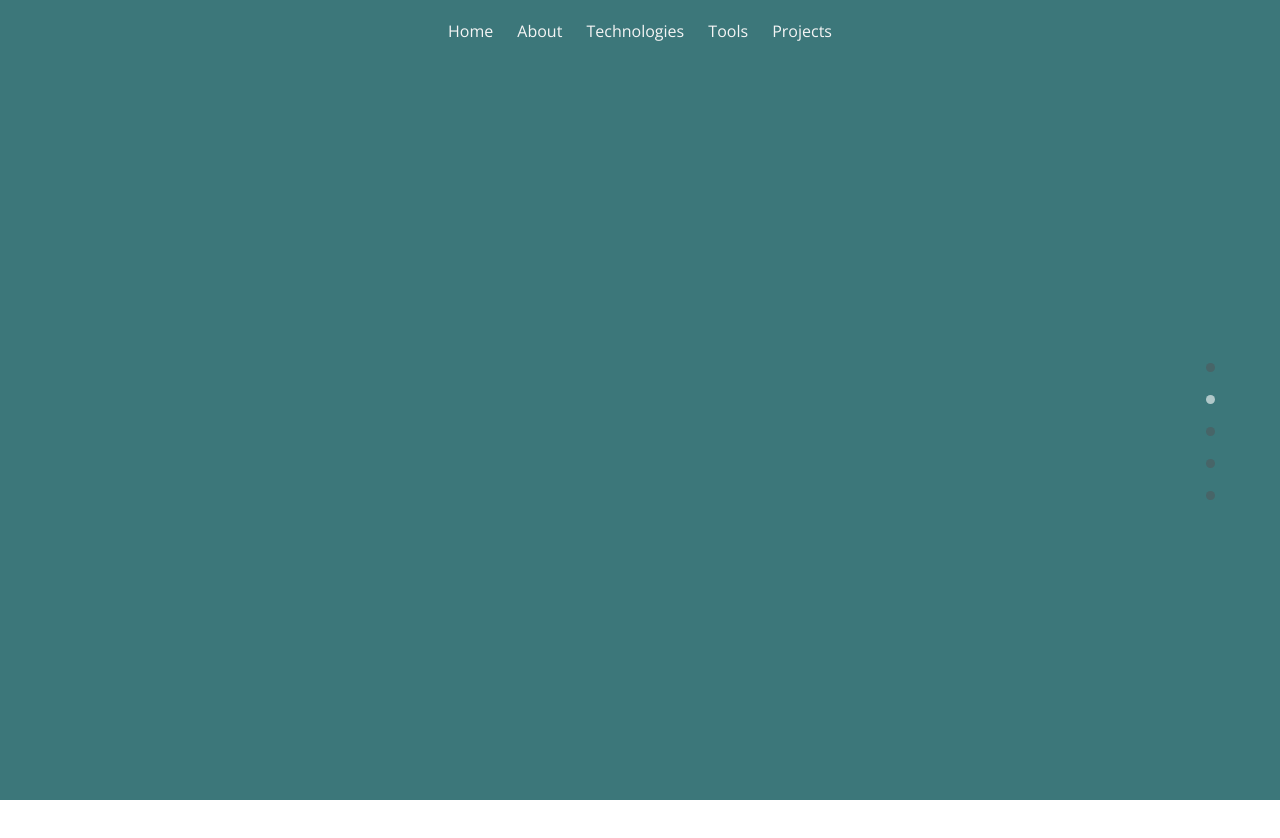
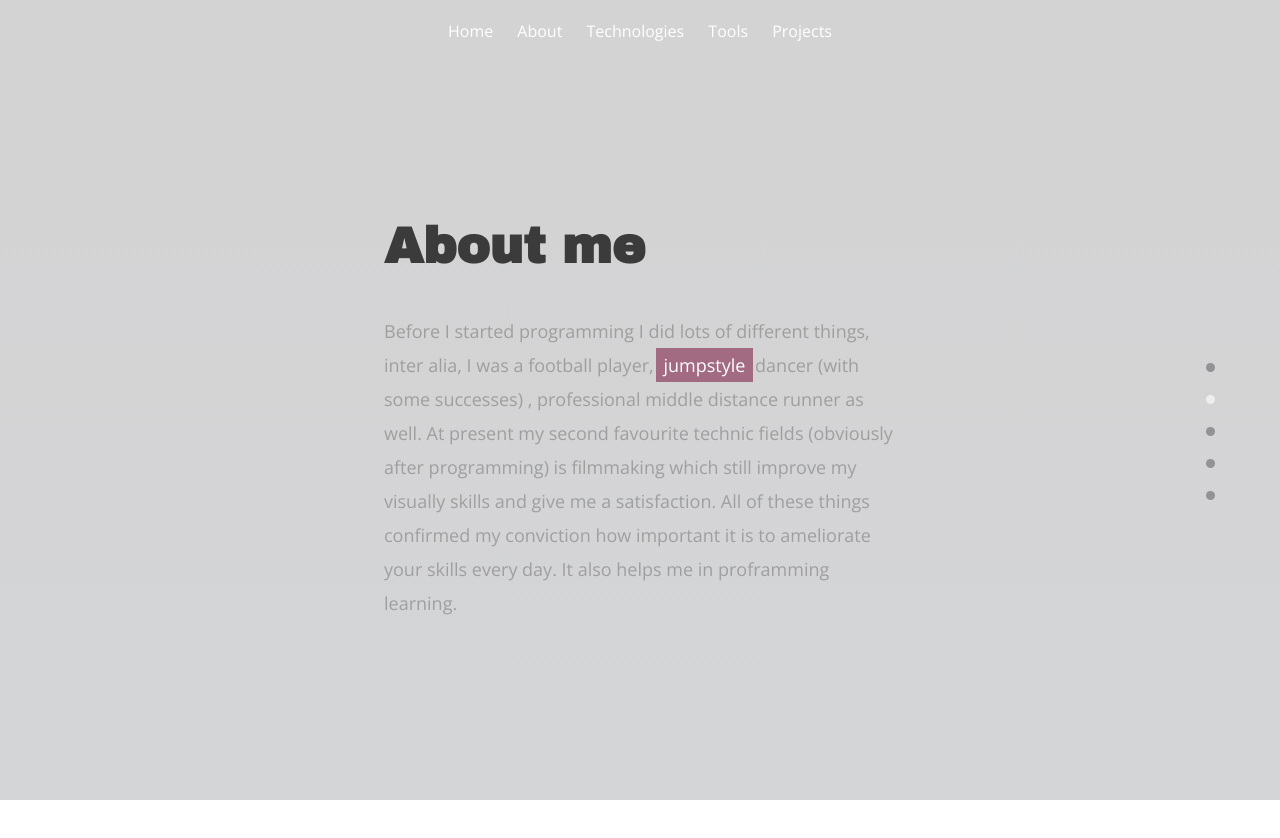
Before and after one commit to Dancikowski/Personal-Page, a React (Create React App) app: page / in a window 1280 px wide. Both pictures are taken after a click on the item "About". Shown: the top 838 px of the page. Built offline with nearby package versions, Linux system fonts and the light colour scheme.

Commit message:
Added About Page

```diff
--- a/src/App.css
+++ b/src/App.css
@@ -27,7 +27,7 @@ body {
     background: linear-gradient(-114.83deg, #d4cdb3 15%, #c9c1a0 15%, #d4cdb3); }
   .wrapper--About {
     z-index: -1;
-    background: #3c777a; }
+    background: linear-gradient(#d3d3d4 15%, #d4d5d6); }
   .wrapper--Technologies {
     z-index: -2;
     background: #8d885f; }
@@ -36,7 +36,7 @@ body {
     background: #c56a6a; }
   .wrapper--Projects {
     z-index: -4;
-    background: #435d80; }
+    background: linear-gradient(#794848 15%, #893859); }
 
 .animated {
   transform: translate3d(0, 0, 0);
@@ -60,7 +60,7 @@ body {
   justify-content: center;
   width: 30%;
   font-family: "Open Sans", sans-serif;
-  color: whitesmoke;
+  color: #fff;
   font-weight: 300; }
   .main-menu ul {
     list-style: none;
@@ -168,3 +168,73 @@ li:hover .tooltip {
         .home .tiny-info .social-buttons .btn img {
           height: 1.5rem;
           margin-left: 5px; }
+
+.about {
+  width: 100%;
+  height: 100%;
+  display: flex;
+  justify-content: center; }
+  .about .wrapper {
+    width: 80%; }
+    .about .wrapper .content {
+      width: 50%;
+      line-height: 1rem;
+      color: #51515166; }
+      .about .wrapper .content h3 {
+        color: #3b3b3b;
+        font-size: 50px; }
+      .about .wrapper .content .description {
+        font-size: 18px;
+        line-height: 1rem;
+        font-family: "Open Sans", sans-serif; }
+        .about .wrapper .content .description .jumpstyle {
+          background: #893858ab;
+          padding: 5px 3px;
+          color: #ffffff;
+          margin: 0 2px;
+          position: relative;
+          cursor: pointer; }
+          .about .wrapper .content .description .jumpstyle .info {
+            position: absolute;
+            width: 300px;
+            height: 150px;
+            top: -160px;
+            visibility: hidden;
+            left: -105px;
+            background: #fff;
+            box-shadow: 1px 5px 10px 2px rgba(0, 0, 0, 0.1);
+            opacity: 0;
+            transform: translate3d(0, 10px, 0);
+            transition: all 0.4s ease; }
+            .about .wrapper .content .description .jumpstyle .info p {
+              color: #6e6e6ed3;
+              font-size: 11px;
+              box-sizing: border-box;
+              padding-top: 25px;
+              padding: 5px;
+              margin-top: 20px; }
+            .about .wrapper .content .description .jumpstyle .info::before {
+              content: "What is this?";
+              position: absolute;
+              display: flex;
+              align-items: center;
+              width: 100%;
+              background: #6e6e6ed3;
+              height: 1.5rem;
+              line-height: 1rem;
+              box-sizing: border-box;
+              padding: 0px 5px;
+              font-size: 14px; }
+            .about .wrapper .content .description .jumpstyle .info::after {
+              content: "";
+              position: absolute;
+              width: 10px;
+              height: 10px;
+              transform: rotate(45deg);
+              top: 145px;
+              left: 145px;
+              background: #fff; }
+          .about .wrapper .content .description .jumpstyle:hover .info {
+            visibility: visible;
+            transform: translate3d(0, 0, 0);
+            opacity: 0.97; }
--- a/src/App.js
+++ b/src/App.js
@@ -21,7 +21,6 @@ class App extends Component {
 		};
 
 		window.addEventListener("keydown", event => {
-			console.log(event.keyCode);
 			if (event.keyCode === 40) this.signleScrollDown();
 			if (event.keyCode === 38) this.singleScrollUp();
 		});
@@ -30,8 +29,6 @@ class App extends Component {
 			scrollStatus.wheeling = true;
 			if (!scrollStatus.functionCall) {
 				if (e.deltaY > 0) {
-					this.state.components.indexOf(this.state.selected) !==
-						this.state.components.slice(-1)[0] &&
 					this.signleScrollDown();
 				}
 				if (e.deltaY < 0) {
@@ -40,26 +37,30 @@ class App extends Component {
 				scrollStatus.functionCall = true;
 			}
 
-			window.setTimeout(() => {
+			setTimeout(() => {
 				scrollStatus.wheeling = false;
 				scrollStatus.functionCall = false;
-			}, 1500);
+			}, 2200);
 		});
 	}
 
 	signleScrollDown() {
+		this.state.selected !== this.state.components.slice(-1)[0] &&
 			this.setState({
 				selected: this.state.components[
 					this.state.components.indexOf(this.state.selected) + 1
 				],
 			});
+		console.log(this.state.selected);
 	}
 	singleScrollUp() {
+		this.state.selected !== this.state.components[0] &&
 			this.setState({
 				selected: this.state.components[
 					this.state.components.indexOf(this.state.selected) - 1
 				],
 			});
+		console.log(this.state.selected);
 	}
 
 	handleUpdateSelected = component => {
@@ -85,6 +86,7 @@ class App extends Component {
 							<Menu
 								Update={this.handleUpdateSelected}
 								name={name}
+								key={name}
 							/>
 						))}
 					</ul>
@@ -94,7 +96,7 @@ class App extends Component {
 						key={name}
 						state={this.state}
 						name={name}
-						unvisible={this.state.begin !== name && "unvisible"}
+						unvisible={this.state.begin !== name ? "unvisible" : ""}
 						position={
 							this.state.components.indexOf(
 								this.state.components[index]
--- a/src/App.scss
+++ b/src/App.scss
@@ -36,7 +36,7 @@ body {
 	}
 	&--About {
 		z-index: -1;
-		background: #3c777a;
+		background: linear-gradient(#d3d3d4 15%, #d4d5d6);
 	}
 
 	&--Technologies {
@@ -50,7 +50,7 @@ body {
 	}
 	&--Projects {
 		z-index: -4;
-		background: #435d80;
+		background: linear-gradient(#794848 15%, #893859);
 	}
 }
 
@@ -79,7 +79,7 @@ body {
 	justify-content: center;
 	width: 30%;
 	font-family: "Open Sans", sans-serif;
-	color: whitesmoke;
+	color: #fff;
 	font-weight: 300;
 
 	& ul {
@@ -210,3 +210,90 @@ li:hover .tooltip {
 		}
 	}
 }
+
+.about {
+	width: 100%;
+	height: 100%;
+	display: flex;
+	justify-content: center;
+	& .wrapper {
+		width: 80%;
+		& .content {
+			width: 50%;
+			line-height: 1rem;
+			color: #51515166;
+			& h3 {
+				color: #3b3b3b;
+				font-size: 50px;
+			}
+			& .description {
+				font-size: 18px;
+				line-height: 1rem;
+				font-family: "Open Sans", sans-serif;
+
+				& .jumpstyle {
+					background: #893858ab;
+					padding: 5px 3px;
+					color: #ffffff;
+					margin: 0 2px;
+					position: relative;
+					cursor: pointer;
+
+					& .info {
+						position: absolute;
+						width: 300px;
+						height: 150px;
+						top: -160px;
+						visibility: hidden;
+						left: -105px;
+						background: #fff;
+						box-shadow: 1px 5px 10px 2px rgba(0, 0, 0, 0.1);
+						opacity: 0;
+						transform: translate3d(0, 10px, 0);
+						transition: all 0.4s ease;
+
+						& p {
+							color: #6e6e6ed3;
+							font-size: 11px;
+							box-sizing: border-box;
+							padding-top: 25px;
+							padding: 5px;
+							margin-top: 20px;
+						}
+
+						&::before {
+							content: "What is this?";
+							position: absolute;
+							display: flex;
+							align-items: center;
+							width: 100%;
+							background: #6e6e6ed3;
+							height: 1.5rem;
+							line-height: 1rem;
+							box-sizing: border-box;
+							padding: 0px 5px;
+							font-size: 14px;
+						}
+
+						&::after {
+							content: "";
+							position: absolute;
+							width: 10px;
+							height: 10px;
+							transform: rotate(45deg);
+							top: 145px;
+							left: 145px;
+							background: #fff;
+						}
+					}
+
+					&:hover .info {
+						visibility: visible;
+						transform: translate3d(0, 0, 0);
+						opacity: 0.97;
+					}
+				}
+			}
+		}
+	}
+}
--- /dev/null
+++ b/src/components/About.jsx
@@ -0,0 +1,44 @@
+import React from "react";
+
+const About = () => {
+	return (
+		<div className="about">
+			<div className="wrapper">
+				<div className="about-illustrations" />
+				<div className="content">
+					<h3>About me</h3>
+					<span className="description">
+						Before I started programming I did lots of different
+						things, inter alia, I was a football player,
+						<span className="jumpstyle">
+							{" "}
+							jumpstyle{" "}
+							<span className="info">
+								<p>
+									Jumpstyle, originally known simply as jump,
+									was created in Belgium and started in 1997.
+									It was a short-lived small genre that didn't
+									gain popularity in its original form.
+									However, it came back to the public during
+									the turn of the century, and fandom began
+									increasing throughout Europe after
+									undergoing significant changes in Germany in
+									early 2003.
+								</p>
+							</span>
+						</span>
+						dancer (with some successes) , professional middle
+						distance runner as well. At present my second favourite
+						technic fields (obviously after programming) is
+						filmmaking which still improve my visually skills and
+						give me a satisfaction. All of these things confirmed my
+						conviction how important it is to ameliorate your skills
+						every day. It also helps me in proframming learning.
+					</span>
+				</div>
+			</div>
+		</div>
+	);
+};
+
+export default About;
--- a/src/components/DotButtons.jsx
+++ b/src/components/DotButtons.jsx
@@ -1,4 +1,4 @@
-import React, { Component } from "react";
+import React from "react";
 
 const DotButtons = props => {
 	return (
--- a/src/components/Home.jsx
+++ b/src/components/Home.jsx
@@ -10,7 +10,7 @@ class Home extends Component {
 					<div className="title">
 						<span className="title--text">My name is Damian</span>
 					</div>
-					<div class="card dots" />
+					<div className="card dots" />
 					<div className="tiny-info">
 						<span className="content">
 							I'm 21 years old IT student and design-minded
--- a/src/components/MainMenu.jsx
+++ b/src/components/MainMenu.jsx
@@ -1,4 +1,4 @@
-import React, { Component } from "react";
+import React from "react";
 
 const Menu = props => {
 	return <li onClick={() => props.Update(props.name)}>{props.name}</li>;
--- a/src/components/SingleComponent.jsx
+++ b/src/components/SingleComponent.jsx
@@ -1,14 +1,9 @@
-import React, { Component, createElement as e } from "react";
+import React from "react";
 
 import Home from "./Home";
-class SingleComponent extends Component {
-	constructor(props) {
-		super(props);
-	}
+import About from "./About";
 
-	render() {
-		const props = this.props;
-
+const SingleComponent = props => {
 	return (
 		<div
 			className={
@@ -19,10 +14,9 @@ class SingleComponent extends Component {
 					  }`
 			}
 		>
-				{{ Home: <Home /> }[props.name]}
+			{{ Home: <Home />, About: <About /> }[props.name]}
 		</div>
 	);
-	}
-}
+};
 
 export default SingleComponent;
```
Lines whose indentation alone changed are shown as unchanged.
